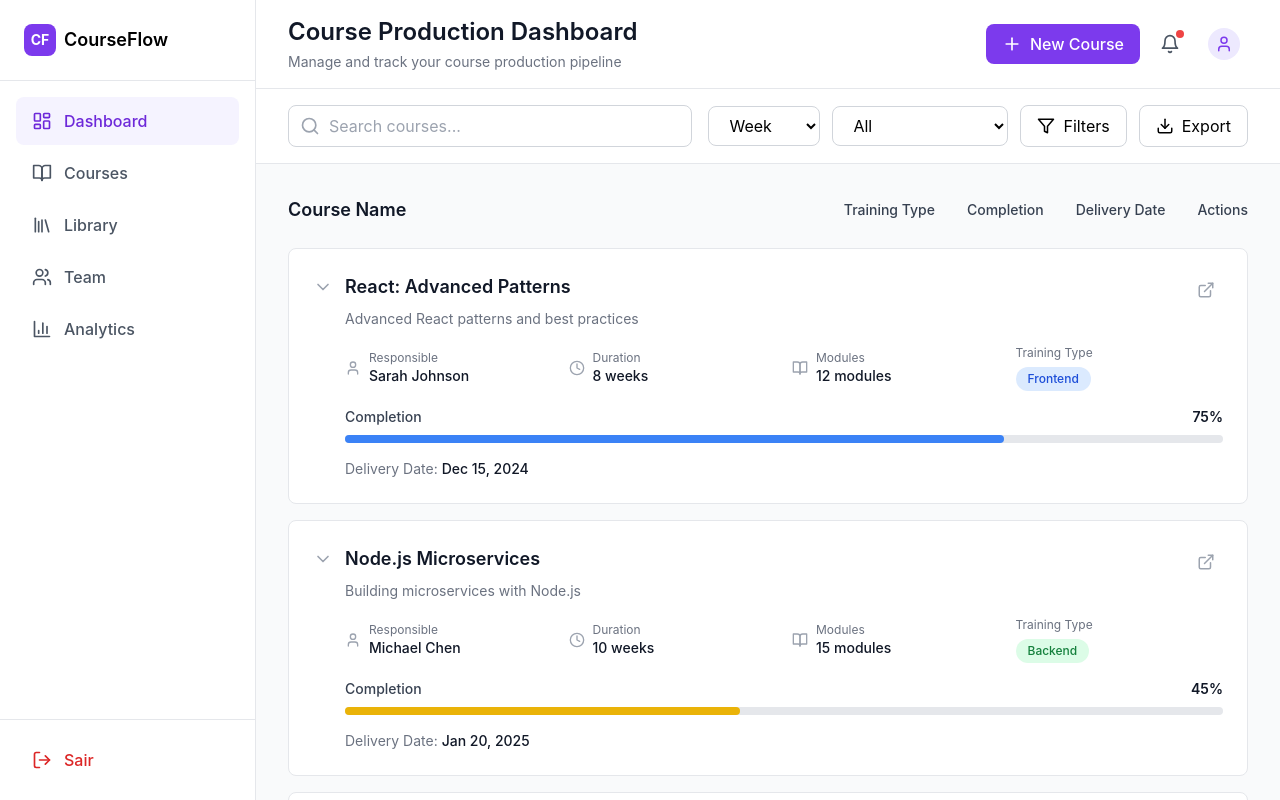
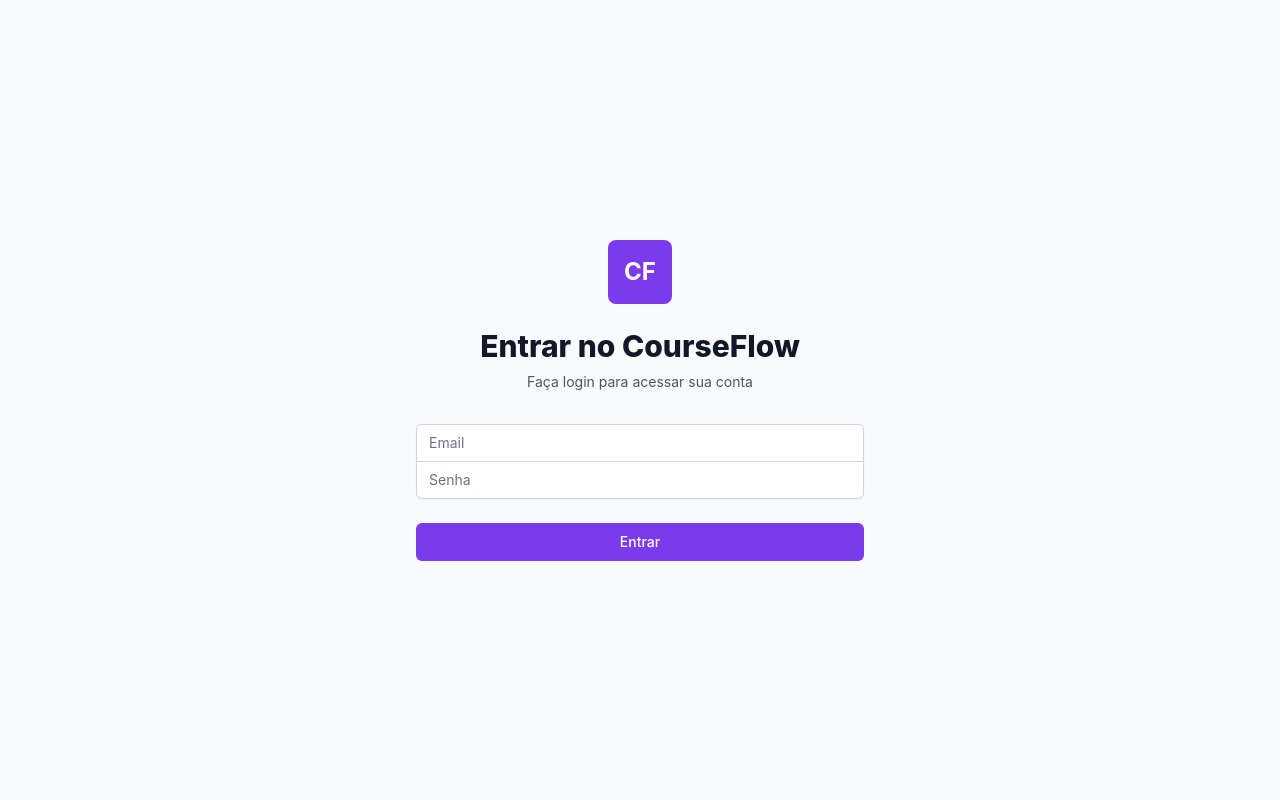
Before and after one commit to allan-bispo/DesignDeSoftware-grupo7, a React (Vite) app in the folder frontend/: page /login in a window 1280 px wide. Before the commit this address led to /dashboard. Shown: the top 800 px of the page. Built offline with nearby package versions, Linux system fonts and the light colour scheme.

Commit message:
:sparkles: feat: layout publico com tela de login

```diff
--- a/frontend/src/App.tsx
+++ b/frontend/src/App.tsx
@@ -1,6 +1,8 @@
 import { useEffect } from 'react';
 import { BrowserRouter, Routes, Route, Navigate } from 'react-router-dom';
 import LayoutPrivado from './layouts/LayoutPrivado';
+import LayoutPublico from './layouts/LayoutPublico';
+import Login from './pages/Login';
 import Dashboard from './pages/Dashboard';
 import Courses from './pages/Courses';
 import Library from './pages/Library';
@@ -14,8 +16,13 @@ function App() {
   return (
     <BrowserRouter>
       <Routes>
-        {/* Redireciona a raiz para o dashboard */}
-        <Route path="/" element={<Navigate to="/dashboard" replace />} />
+        {/* Redireciona a raiz para o login */}
+        <Route path="/" element={<Navigate to="/login" replace />} />
+
+        {/* Rotas públicas com LayoutPublico */}
+        <Route element={<LayoutPublico />}>
+          <Route path="/login" element={<Login />} />
+        </Route>
 
         {/* Rotas privadas com LayoutPrivado */}
         <Route element={<LayoutPrivado />}>
@@ -27,7 +34,7 @@ function App() {
         </Route>
 
         {/* Rota para páginas não encontradas */}
-        <Route path="*" element={<Navigate to="/dashboard" replace />} />
+        <Route path="*" element={<Navigate to="/login" replace />} />
       </Routes>
     </BrowserRouter>
   );
--- /dev/null
+++ b/frontend/src/layouts/LayoutPublico.tsx
@@ -0,0 +1,9 @@
+import { Outlet } from 'react-router-dom';
+
+export default function LayoutPublico() {
+  return (
+    <div className="min-h-screen bg-gray-50">
+      <Outlet />
+    </div>
+  );
+}
--- /dev/null
+++ b/frontend/src/pages/Login.tsx
@@ -0,0 +1,93 @@
+import { useState, FormEvent } from 'react';
+import { useNavigate } from 'react-router-dom';
+import { useUserStore } from '../store/useUserStore';
+
+export default function Login() {
+  const [email, setEmail] = useState('');
+  const [password, setPassword] = useState('');
+  const navigate = useNavigate();
+  const { login, isLoading, error } = useUserStore();
+
+  const handleSubmit = async (e: FormEvent) => {
+    e.preventDefault();
+    try {
+      await login(email, password);
+      navigate('/dashboard');
+    } catch (err) {
+      // Error is handled by the store
+      console.error('Login failed:', err);
+    }
+  };
+
+  return (
+    <div className="min-h-screen flex items-center justify-center bg-gray-50 py-12 px-4 sm:px-6 lg:px-8">
+      <div className="max-w-md w-full space-y-8">
+        <div>
+          <div className="flex justify-center">
+            <div className="w-16 h-16 bg-primary-600 rounded-lg flex items-center justify-center">
+              <span className="text-white font-bold text-2xl">CF</span>
+            </div>
+          </div>
+          <h2 className="mt-6 text-center text-3xl font-extrabold text-gray-900">
+            Entrar no CourseFlow
+          </h2>
+          <p className="mt-2 text-center text-sm text-gray-600">
+            Faça login para acessar sua conta
+          </p>
+        </div>
+        <form className="mt-8 space-y-6" onSubmit={handleSubmit}>
+          <div className="rounded-md shadow-sm -space-y-px">
+            <div>
+              <label htmlFor="email" className="sr-only">
+                Email
+              </label>
+              <input
+                id="email"
+                name="email"
+                type="email"
+                autoComplete="email"
+                required
+                value={email}
+                onChange={(e) => setEmail(e.target.value)}
+                className="appearance-none rounded-none relative block w-full px-3 py-2 border border-gray-300 placeholder-gray-500 text-gray-900 rounded-t-md focus:outline-none focus:ring-primary-500 focus:border-primary-500 focus:z-10 sm:text-sm"
+                placeholder="Email"
+              />
+            </div>
+            <div>
+              <label htmlFor="password" className="sr-only">
+                Senha
+              </label>
+              <input
+                id="password"
+                name="password"
+                type="password"
+                autoComplete="current-password"
+                required
+                value={password}
+                onChange={(e) => setPassword(e.target.value)}
+                className="appearance-none rounded-none relative block w-full px-3 py-2 border border-gray-300 placeholder-gray-500 text-gray-900 rounded-b-md focus:outline-none focus:ring-primary-500 focus:border-primary-500 focus:z-10 sm:text-sm"
+                placeholder="Senha"
+              />
+            </div>
+          </div>
+
+          {error && (
+            <div className="rounded-md bg-red-50 p-4">
+              <p className="text-sm text-red-800">{error}</p>
+            </div>
+          )}
+
+          <div>
+            <button
+              type="submit"
+              disabled={isLoading}
+              className="group relative w-full flex justify-center py-2 px-4 border border-transparent text-sm font-medium rounded-md text-white bg-primary-600 hover:bg-primary-700 focus:outline-none focus:ring-2 focus:ring-offset-2 focus:ring-primary-500 disabled:opacity-50 disabled:cursor-not-allowed"
+            >
+              {isLoading ? 'Entrando...' : 'Entrar'}
+            </button>
+          </div>
+        </form>
+      </div>
+    </div>
+  );
+}
```
